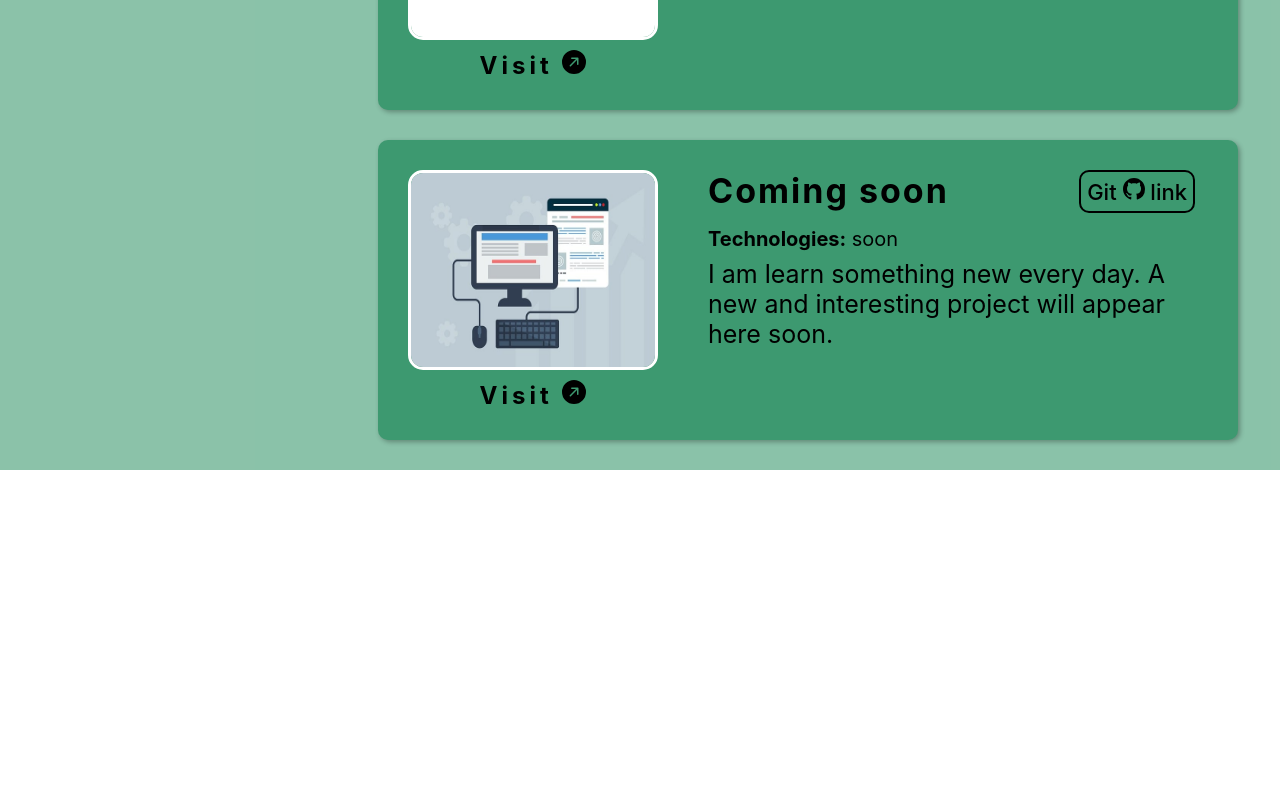
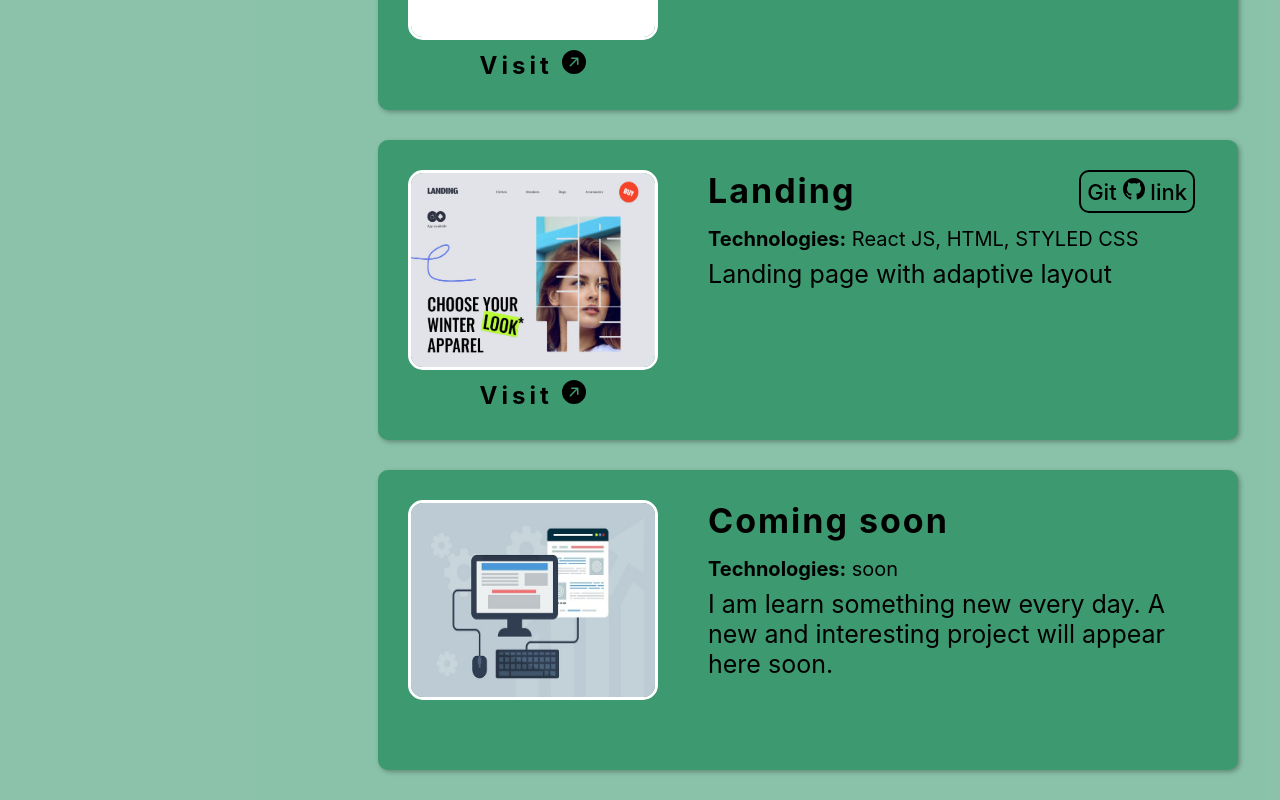
Before and after one commit to Brute1996/my-portfolio-page, a React (Create React App) app: page /my-portfolio-page/portfolio in a window 1280 px wide. Shown: the part 1263-2063 px from the top of the page. Before the commit the page ends 1733 px from the top, so only its background shows below. Built offline with nearby package versions, Linux system fonts and the light colour scheme.

Commit message:
add-new-proj

```diff
--- a/package.json
+++ b/package.json
@@ -10,6 +10,7 @@
     "@testing-library/jest-dom": "^5.16.5",
     "@testing-library/react": "^13.4.0",
     "@testing-library/user-event": "^13.5.0",
+    "animate.css": "^4.1.1",
     "aos": "^3.0.0-beta.6",
     "gh-pages": "^5.0.0",
     "react": "^18.2.0",
--- a/src/components/MainLayout/MainLayout.jsx
+++ b/src/components/MainLayout/MainLayout.jsx
@@ -43,9 +43,9 @@ export const MainLayout = () => {
         <ThemeProvider theme={theme}>
             <MainLayoutStyled>
                 <HeaderStyled>
-                    <ThemeButton handleThemeToggled={handleThemeToggled} theme={theme} />
                     <MobMenuBar menuActive={menuActive} menuToggle={menuToggle} />
                     <MenuStyled className={menuActive ? 'active' : null}>
+                        <ThemeButton handleThemeToggled={handleThemeToggled} theme={theme} />
                         <CvButton className={'menu-cv-button'} />
                         <NavStyled>
                             <NavLink onClick={menuToggle} className='navigation-link' to='/'><FaHome />Home</NavLink>
--- a/src/components/MainLayout/MainLayout.styled.js
+++ b/src/components/MainLayout/MainLayout.styled.js
@@ -22,6 +22,7 @@ export const HeaderStyled = styled.header`
 `;
 
 export const MenuStyled = styled.div`
+  position: relative;
   display: flex;
   flex-direction: column;
   justify-content: space-evenly;
--- a/src/index.js
+++ b/src/index.js
@@ -3,6 +3,7 @@ import ReactDOM from "react-dom/client";
 import "./index.css";
 import App from "./components/App";
 import { BrowserRouter } from "react-router-dom";
+import "animate.css";
 
 const root = ReactDOM.createRoot(document.getElementById("root"));
 root.render(
--- a/src/pages/Portfolio.jsx
+++ b/src/pages/Portfolio.jsx
@@ -5,6 +5,7 @@ import IceCreamImg from '../img/Ice-cream-project.JPG'
 import FilmotekaImg from '../img/filmoteka-project.JPG'
 import CurrencyConverImg from '../img/currency-converter-project.JPG'
 import ComingSoonImg from '../img/coming-soon.jpg'
+import LandingImg from '../img/landing-project.JPG'
 
 
 const Portfolio = () => {
@@ -17,7 +18,7 @@ const Portfolio = () => {
                     projectImage={WebStudioImg}
                     projectTitle='WebStudio'
                     projectTechnologies='HTML, SASS, JS'
-                    projectDescr='Personal website with a responsive layout' />
+                    projectDescr='Personal website with a adaptive layout' />
 
                 <PortfolioItem
                     projectLink='https://yuliia21bm.github.io/team-project-ice-cream-shop/index.html'
@@ -51,8 +52,16 @@ const Portfolio = () => {
                     projectDescr='Currency converter based on NBU API.' />
 
                 <PortfolioItem
-                    projectLink='/'
-                    projectGitLink='/'
+                    projectLink='https://brute1996.github.io/landing/'
+                    projectGitLink='https://github.com/Brute1996/landing'
+                    projectImage={LandingImg}
+                    projectTitle='Landing'
+                    projectTechnologies='React JS, HTML, STYLED CSS'
+                    projectDescr='Landing page with adaptive layout' />
+
+                <PortfolioItem
+                    projectLink='#'
+                    projectGitLink='#'
                     projectImage={ComingSoonImg}
                     projectTitle='Coming soon'
                     projectTechnologies='soon'
--- a/src/pages/pages-styles/Portfolio.styled.js
+++ b/src/pages/pages-styles/Portfolio.styled.js
@@ -30,9 +30,22 @@ export const PortfolioCardStyle = styled.li`
   color: ${(p) => p.theme.activeColor};
   box-shadow: 2px 2px 5px rgba(0, 0, 0, 0.3);
 
+  &:last-child {
+    .portfolio-link {
+      pointer-events: none;
+      .visit-text {
+        display: none;
+      }
+    }
+    .project-git-link {
+      display: none;
+    }
+  }
+
   @media (min-width: 1200px) {
     position: relative;
     max-width: 1000px;
+    min-height: 300px;
     flex-direction: row;
     text-align: start;
     align-items: normal;
```
Also changed, not shown: src/img/landing-project.JPG (added), 1 other file (tests, documents, lock files or other folders).
